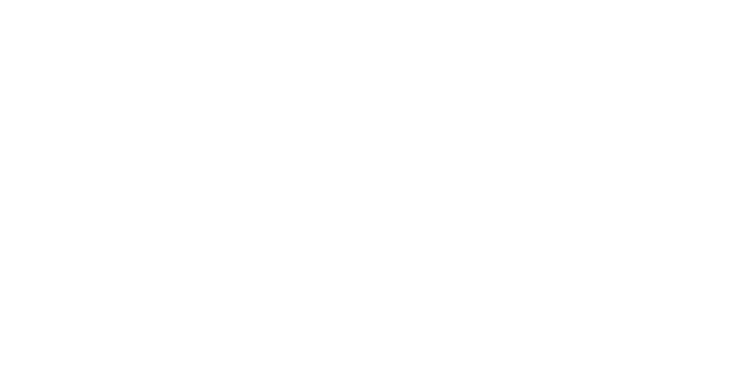
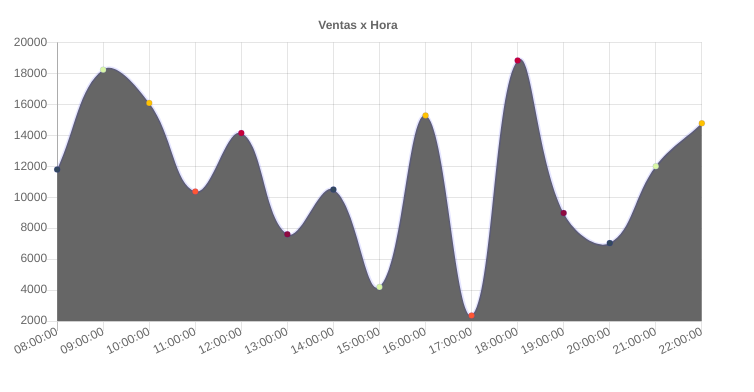
Before and after one commit to Wlly1618/charts, a plain HTML site: page index.html in a window 1280 px wide. Shown: the whole page, without its empty margins (0-754 px from the left). Drawn offline with nearby package versions, Linux system fonts and the light colour scheme.

Commit message:
displaying data correctly

```diff
--- a/chart.js
+++ b/chart.js
@@ -3,7 +3,88 @@ import { get_data, get_column, get_keys } from './data.js';
 const call_charts = async () => {
   const dataset = await get_data('./dataset_ventas.csv');
 
-  console.log(dataset);
+  render_main_chart(dataset);
 }
 
-call_charts()
+const groupByTime = (data, times) => {
+  const groupedData = times.reduce((acc, time) => {
+    acc[time] = [];
+    return acc;
+  }, {});
+
+  data.forEach(item => {
+    const saleTime = item.time.split(':')[0] + ':00:00';
+    if (groupedData[saleTime]) {
+      groupedData[saleTime].push(item);
+    }
+  });
+
+  return groupedData;
+};
+
+const colors = [
+  "rgb(52, 73, 94)",
+  "rgb(218, 247, 166)",
+  "rgb(255, 195, 0)",
+  "rgb(255, 87, 51)",
+  "rgb(199, 0, 57)",
+  "rgb(144, 12, 63)",
+  "rgb(52, 73, 94)",
+  "rgb(218, 247, 166)",
+  "rgb(255, 195, 0)",
+  "rgb(255, 87, 51)",
+  "rgb(199, 0, 57)",
+  "rgb(144, 12, 63)",
+  "rgb(52, 73, 94)",
+  "rgb(218, 247, 166)",
+  "rgb(255, 195, 0)",
+]
+
+const render_main_chart = (dataset) => {
+  const times = [
+    '08:00:00', '09:00:00', '10:00:00', '11:00:00', '12:00:00', '13:00:00',
+    '14:00:00', '15:00:00', '16:00:00', '17:00:00', '18:00:00', '19:00:00',
+    '20:00:00', '21:00:00', '22:00:00',
+  ];
+
+  const groupedSales = groupByTime(dataset, times);
+
+  const total = () => {
+    const array = [];
+    times.forEach(time => {
+      let temp = 0;
+      groupedSales[time].forEach(element => {
+        temp += parseFloat(element.price);
+      });
+      array.push(temp);
+    })
+
+    return array;
+  }
+
+  const data = {
+    labels: times,
+    datasets: [
+      {
+        data: total(),
+        backgroundColor: colors,
+        borderColor: "rgba(0,0,255,0.1)",
+      },
+    ]
+  }
+
+  const options = {
+    responsive: true,
+    legend: {
+      display: false
+    },
+    title: {
+      display: true,
+      text: 'Ventas x Hora'
+    }
+  }
+
+  new Chart('main_chart', { type: 'line', data, options }, )
+}
+
+call_charts();
--- a/index.html
+++ b/index.html
@@ -6,6 +6,9 @@
     <title>Document</title>
 </head>
 <body>
+    <canvas id="main_chart" style="width:100%;max-width:700px"></canvas>
+
+    <script src="https://cdnjs.cloudflare.com/ajax/libs/Chart.js/2.9.4/Chart.js"> </script>
     <script type="module" src="chart.js"></script>
 </body>
 </html>
```
